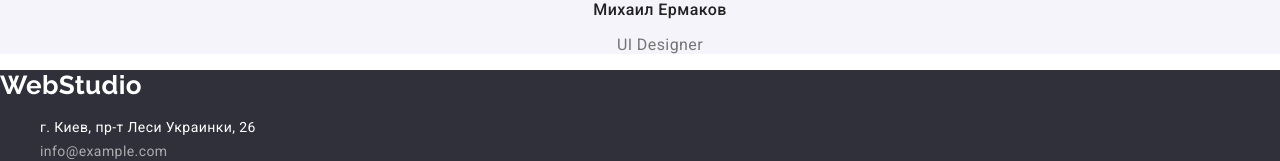
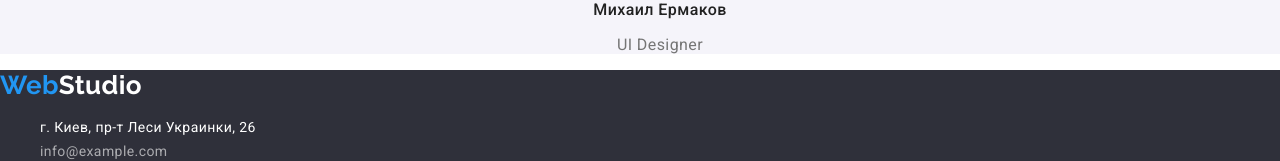
Before and after one commit to Bivis60/goit-markup-hw-02, a plain HTML site: page index.html in a window 1280 px wide. Shown: the part 3071-3232 px from the top of the page. Drawn offline with nearby package versions, Linux system fonts and the light colour scheme.

Commit message:
Work completed +

```diff
--- a/index.html
+++ b/index.html
@@ -113,7 +113,7 @@
 
   <footer class="bottom">
 
-    <a class="link logo-text" href="./index.html"><span class="color-text">Web</span>Studio</a>
+    <a class="link logo-text" href="./index.html"><span class="logo-color-text">Web</span>Studio</a>
 
     <address class="more">
       <ul>
```
